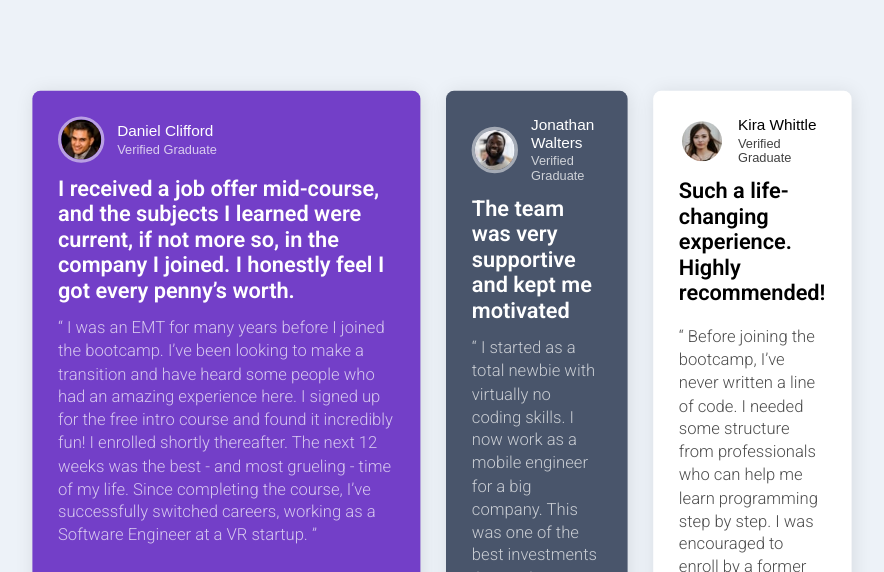
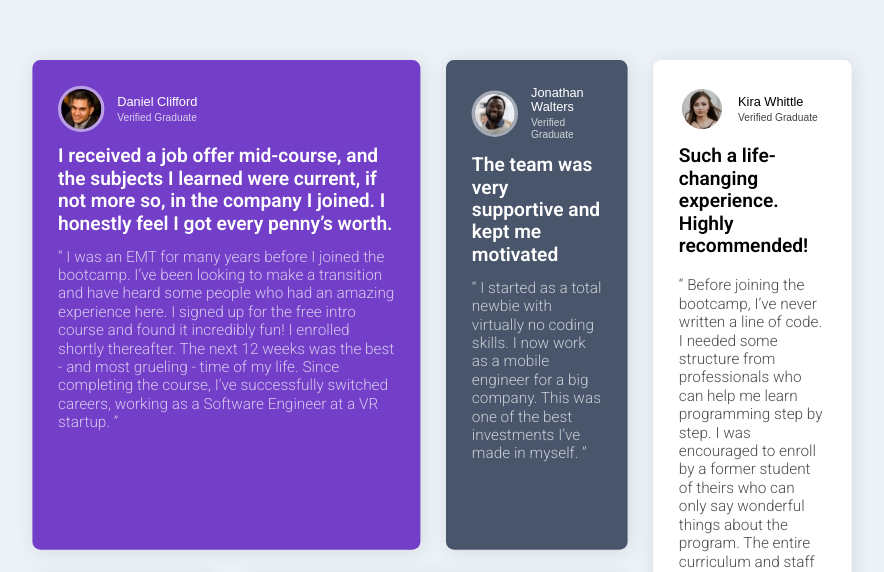
Before and after one commit to wdsakil/responsive-testimonials, a plain HTML site: page index.html in a window 1280 px wide. Shown: the part 148-720 px from the top of the page, without its empty margins (198-1082 px from the left). Drawn offline with Linux system fonts and the light colour scheme.

Commit message:
Changing font sizes and line height.

```diff
--- a/style.css
+++ b/style.css
@@ -56,13 +56,13 @@ body {
 }
 
 .author-name {
-  font-size: 1.2rem;
+  font-size: 1rem;
   padding-bottom: 0.2rem;
   font-family: 300;
 }
 
 .author-designation {
-  font-size: 1rem;
+  font-size: 0.8rem;
   color: #fcfcfcbf;
   font-family: 200;
 }
@@ -78,8 +78,8 @@ body {
 
 .tm-head {
   font-weight: 600;
-  font-size: 1.7rem;
-  line-height: 2rem;
+  font-size: 1.5rem;
+  line-height: auto;
   padding: 1rem 0 1rem 0;
 }
 
@@ -89,8 +89,8 @@ body {
 .tm-body {
   color: rgba(255, 255, 255, 0.7);
   font-weight: 300;
-  font-size: 1.3rem;
-  line-height: 1.8rem;
+  font-size: 1.2rem;
+  line-height: auto;
 }
 
 #tm-item-3 .tm-body, #tm-item-5 .tm-body{
```
